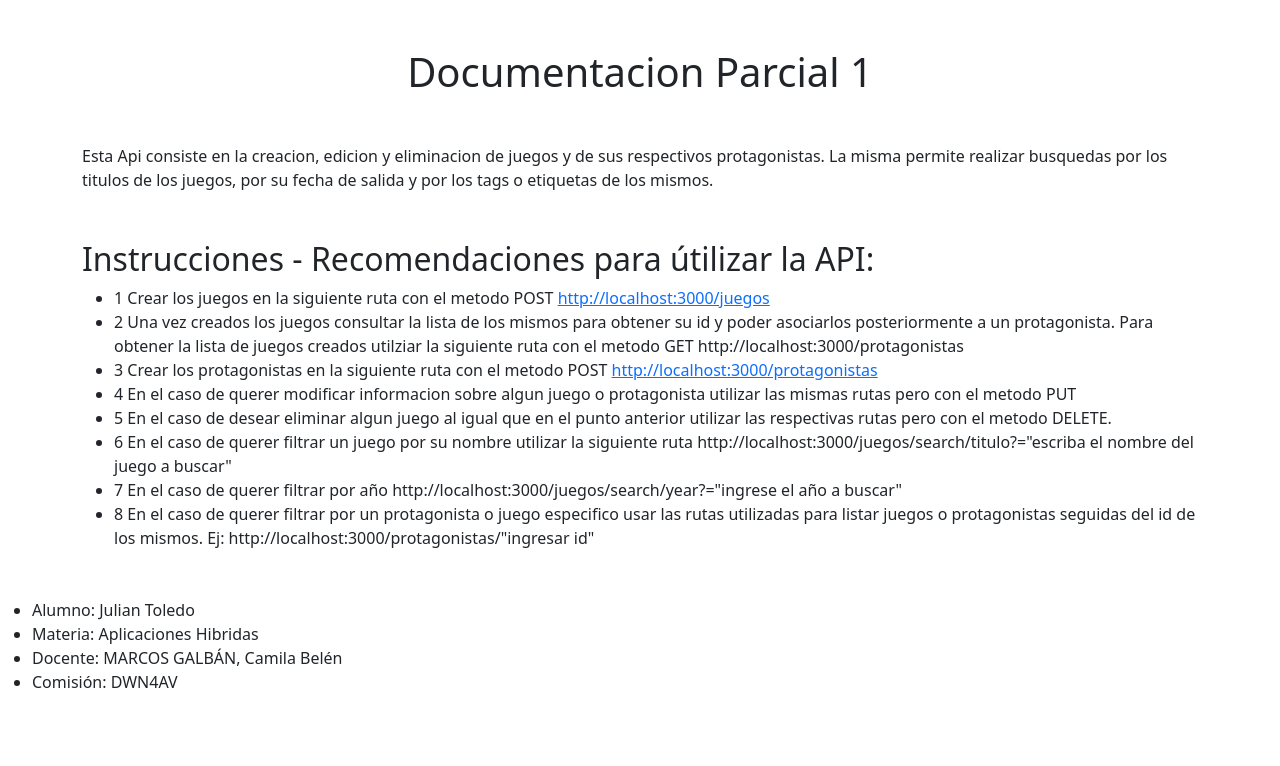
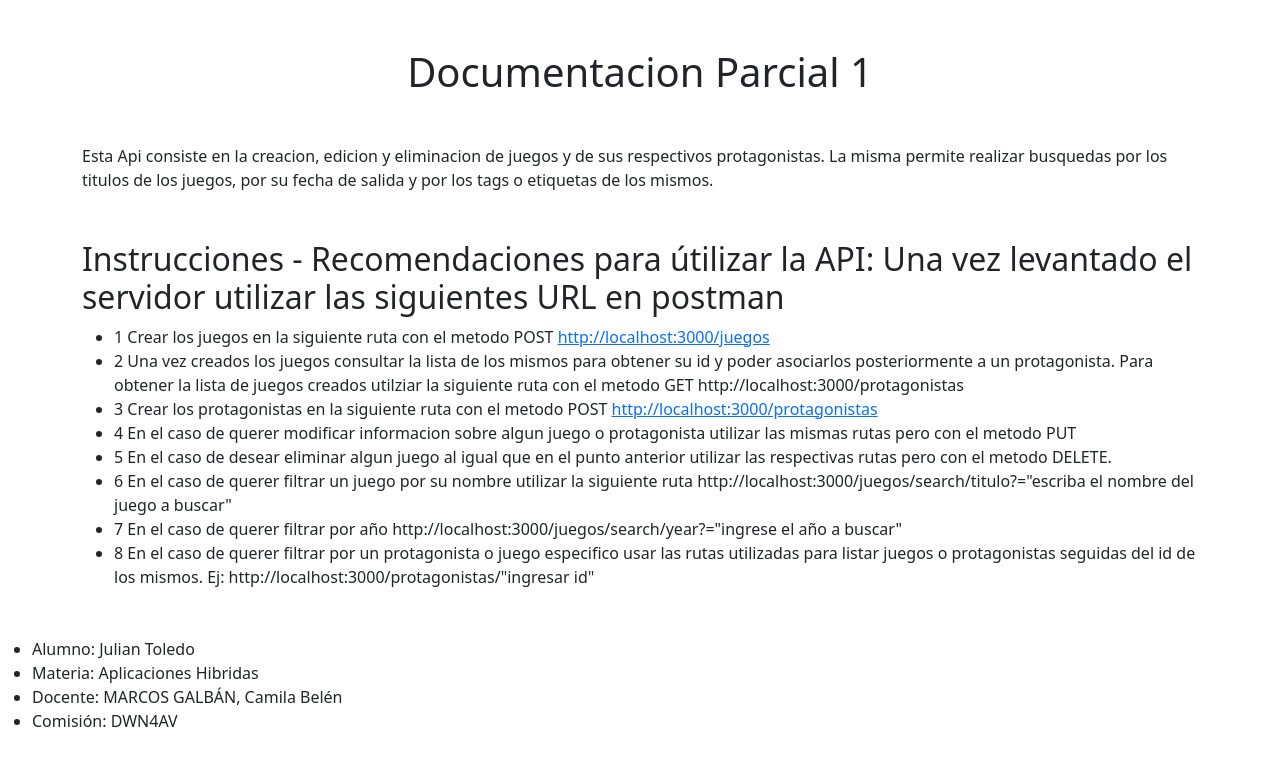
Before and after one commit to juliantoledo94/parcial1, a website: page public/index.html in a window 1280 px wide. Drawn offline with nearby package versions, Linux system fonts and the light colour scheme.

Commit message:
feat: add postman to instructions

```diff
--- a/public/index.html
+++ b/public/index.html
@@ -16,7 +16,7 @@
             <h1 class="text-center mt-5">Documentacion Parcial 1</h1>
             <p class="mt-5 mb-5">Esta Api consiste en la creacion, edicion y eliminacion de juegos y de sus respectivos protagonistas. La misma permite realizar busquedas por los titulos de los juegos, por su fecha de salida y por los tags o etiquetas de los mismos.</p>
             <div>
-                <h2>Instrucciones - Recomendaciones para útilizar la API:</h2>
+                <h2>Instrucciones - Recomendaciones para útilizar la API: Una vez levantado el servidor utilizar las siguientes URL en postman</h2>
                 <ul>
                     <li>1 Crear los juegos en la siguiente ruta con el metodo POST <a href="http://localhost:3000/juegos">http://localhost:3000/juegos</a></li>
                     <li>2 Una vez creados los juegos consultar la lista de los mismos para obtener su id y poder asociarlos posteriormente a un protagonista. Para obtener la lista de juegos creados utilziar la siguiente ruta con el metodo GET <a href="http://localhost:3000/protagonistas"></a>http://localhost:3000/protagonistas</li>
```
